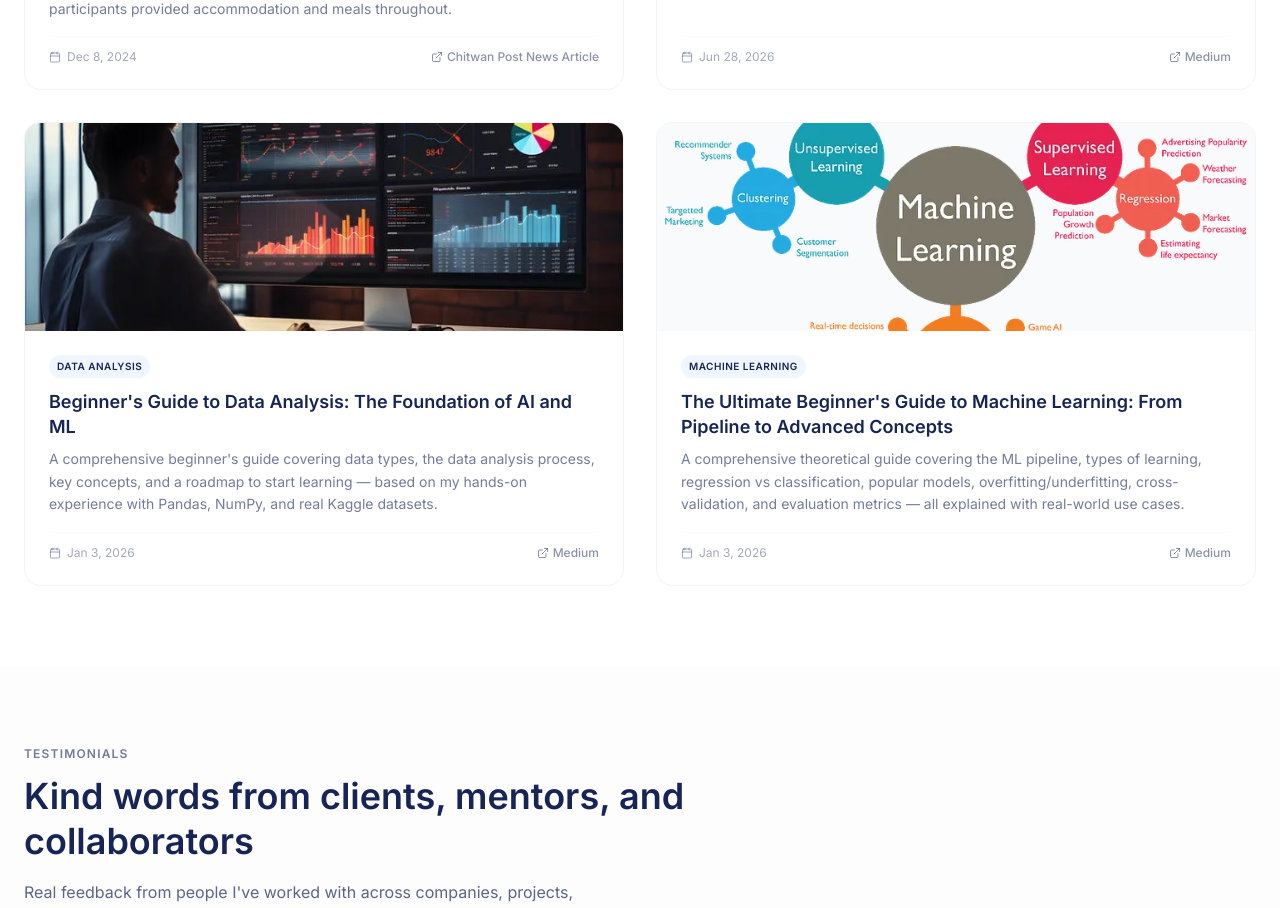
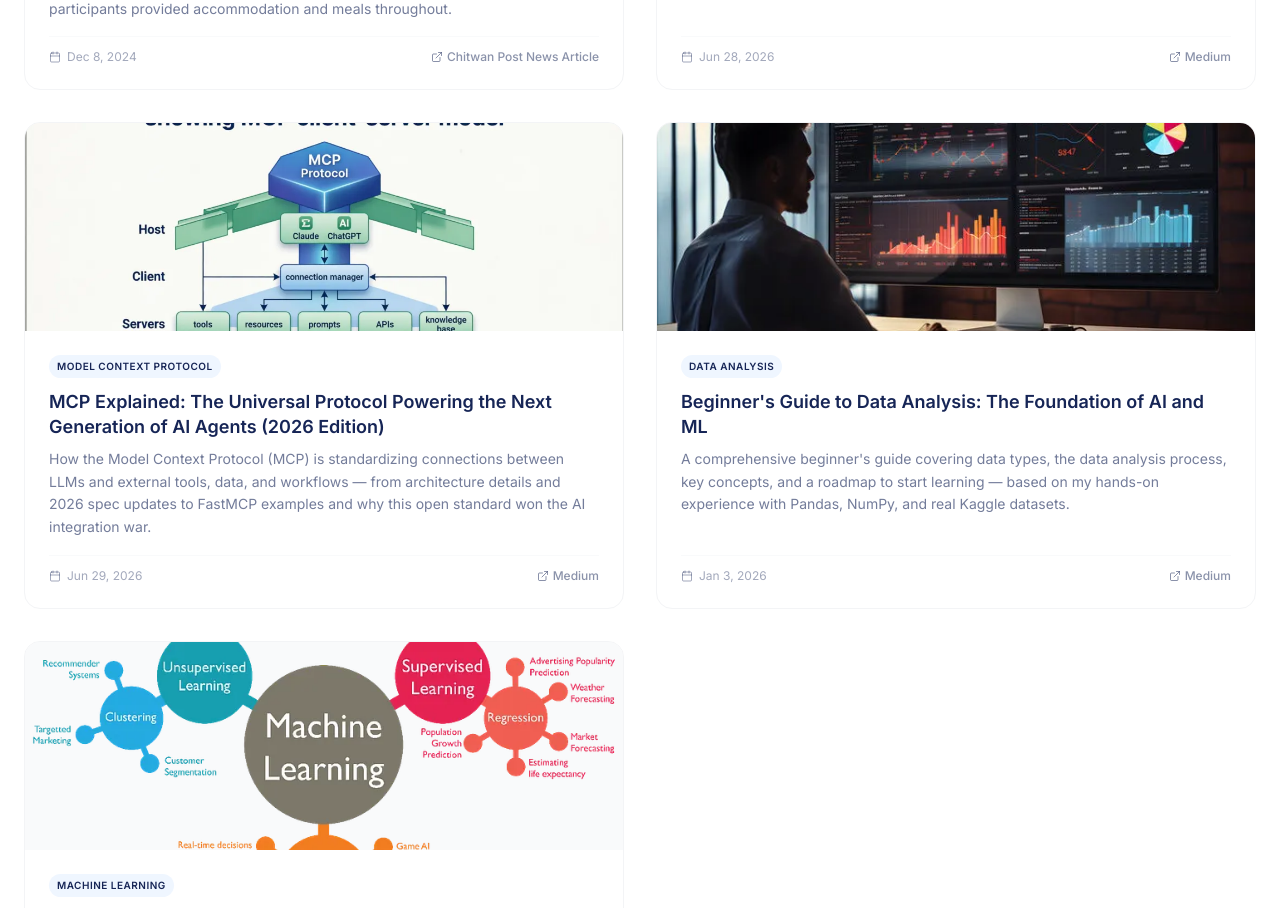
Before and after one commit to KodewithArun/portfolio, a React (Vite) app: page / in a window 1280 px wide. Shown: the part 6120-7028 px from the top of the page. Built offline with nearby package versions, Linux system fonts and the light colour scheme.

Commit message:
Add blog6.png as 3rd blog entry (MCP Explained 2026)

```diff
--- a/src/components/Blog.jsx
+++ b/src/components/Blog.jsx
@@ -4,6 +4,7 @@ import blogImg1 from "../assets/images/blog1.png";
 import blogImg2 from "../assets/images/blog2.png";
 import blogImg3 from "../assets/images/blog3.png";
 import blogImg4 from "../assets/images/blog4.png";
+import blogImg6 from "../assets/images/blog6.png";
 
 const categories = ["All", "Achievement", "Data Analysis", "Machine Learning", "Model Context Protocol"];
 
@@ -31,8 +32,19 @@ const posts = [
     link: "https://medium.com/@contactwitharunlaudari/mcp-the-usb-c-for-ai-why-models-needed-a-standard-bridge-to-real-world-context-831638a5d877",
   },
   {
+    id: "b6",
+    priority: 3,
+    image: blogImg6,
+    title: "MCP Explained: The Universal Protocol Powering the Next Generation of AI Agents (2026 Edition)",
+    excerpt: "How the Model Context Protocol (MCP) is standardizing connections between LLMs and external tools, data, and workflows — from architecture details and 2026 spec updates to FastMCP examples and why this open standard won the AI integration war.",
+    date: "Jun 29, 2026",
+    category: "Model Context Protocol",
+    source: "Medium",
+    link:"https://medium.com/@contactwitharunlaudari/mcp-explained-the-universal-protocol-powering-the-next-generation-of-ai-agents-2026-edition-89dc11cea9e3?sharedUserId=contactwitharunlaudari"
+    },
+  {
     id: "b2",
-    priority: 3,
+    priority: 4,
     image: blogImg2,
     title: "Beginner's Guide to Data Analysis: The Foundation of AI and ML",
     excerpt: "A comprehensive beginner's guide covering data types, the data analysis process, key concepts, and a roadmap to start learning — based on my hands-on experience with Pandas, NumPy, and real Kaggle datasets.",
@@ -43,7 +55,7 @@ const posts = [
   },
   {
     id: "b3",
-    priority: 4,
+    priority: 5,
     image: blogImg3,
     title: "The Ultimate Beginner's Guide to Machine Learning: From Pipeline to Advanced Concepts",
     excerpt: "A comprehensive theoretical guide covering the ML pipeline, types of learning, regression vs classification, popular models, overfitting/underfitting, cross-validation, and evaluation metrics — all explained with real-world use cases.",
```
Also changed, not shown: src/assets/images/blog6.png (added).
